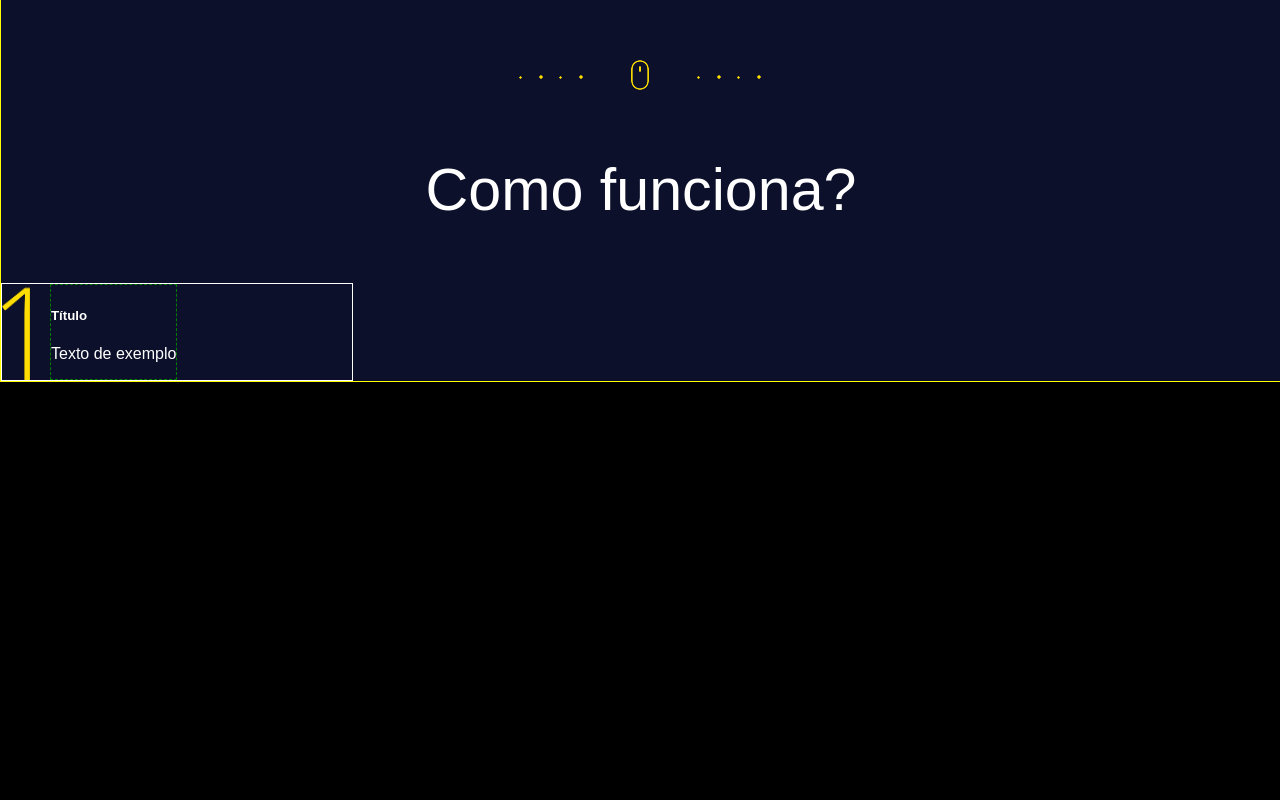
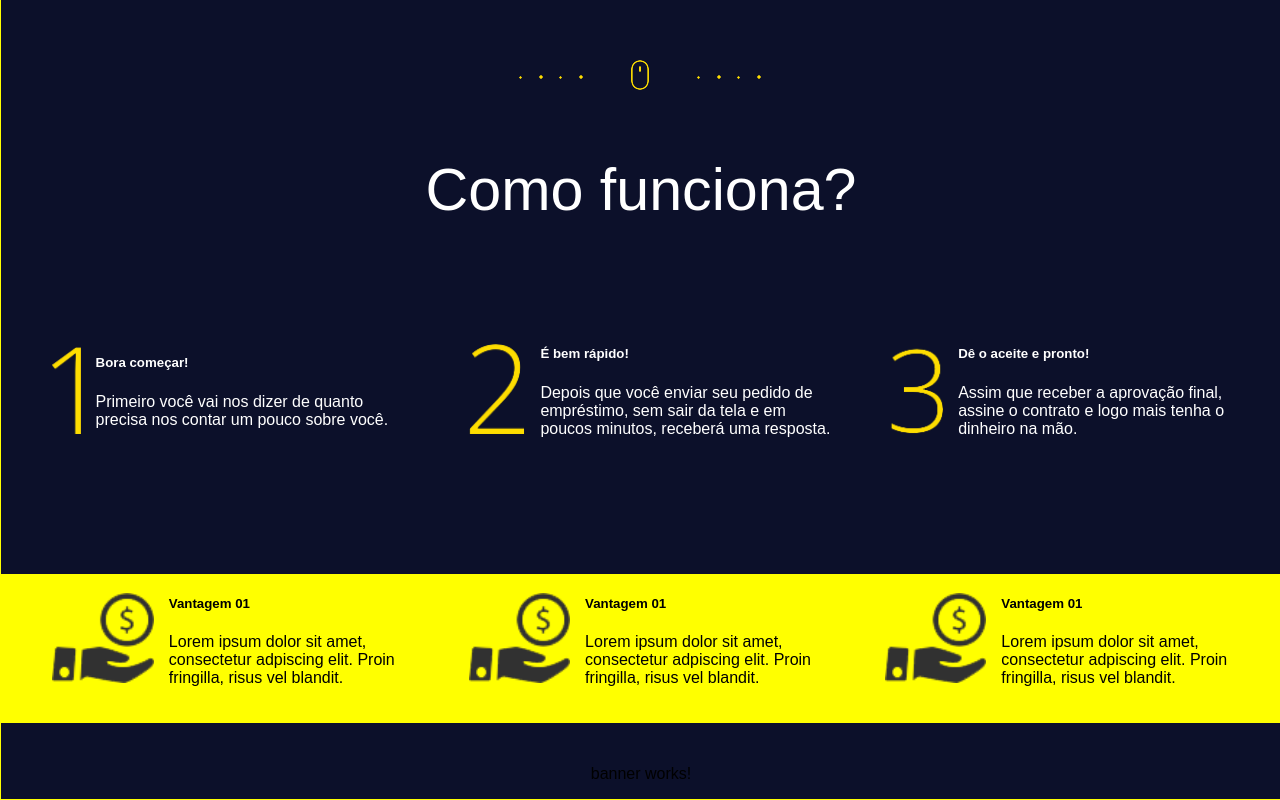
Before and after one commit to andreliusquasar/avivatec, an Angular app: page / in a window 1280 px wide. Shown: the part 880-1680 px from the top of the page. Before the commit the page ends 1262 px from the top, so only its background shows below. Built offline with nearby package versions, Linux system fonts and the light colour scheme.

Commit message:
Ajustando style dinâmico e criação de banner-component

```diff
--- a/src/app/app.module.ts
+++ b/src/app/app.module.ts
@@ -5,6 +5,7 @@ import { CadastroComponent } from './home/cadastro/cadastro.component';
 import { CardInformativoComponent } from './home/card-informativo/card-informativo.component';
 import { EmprestimoComponent } from './home/emprestimo/emprestimo.component';
 import { HomeComponent } from './home/home.component';
+import { BannerComponent } from './home/banner/banner.component';
 
 
 @NgModule({
@@ -13,7 +14,8 @@ import { HomeComponent } from './home/home.component';
     HomeComponent,
     EmprestimoComponent,
     CadastroComponent,
-    CardInformativoComponent
+    CardInformativoComponent,
+    BannerComponent
   ],
   imports: [
     BrowserModule
--- /dev/null
+++ b/src/app/home/banner/banner.component.html
@@ -0,0 +1,3 @@
+<p>
+  banner works!
+</p>
--- /dev/null
+++ b/src/app/home/banner/banner.component.ts
@@ -0,0 +1,15 @@
+import { Component, OnInit } from '@angular/core';
+
+@Component({
+  selector: 'app-banner',
+  templateUrl: './banner.component.html',
+  styleUrls: ['./banner.component.scss']
+})
+export class BannerComponent implements OnInit {
+
+  constructor() { }
+
+  ngOnInit() {
+  }
+
+}
--- a/src/app/home/card-informativo/card-informativo.component.html
+++ b/src/app/home/card-informativo/card-informativo.component.html
@@ -1,7 +1,9 @@
-<div class="card-informativo">
-  <img [src]="card.imagem" alt="">
-  <div>
-    <h5>{{card.titulo}}</h5>
-    <p>{{card.texto}}</p>
+<div class="card-informativo" [ngStyle]="{'background-color': cor}">
+  <div *ngFor="let info of card">
+    <img [src]="info.imagem" alt="">
+    <div [ngClass]="{'texto-branco': info.corTexto == 'branco', 'texto-black': info.corTexto == 'black'}">
+      <h5>{{info.titulo}}</h5>
+      <p>{{info.texto}}</p>
+    </div>
   </div>
 </div>
--- a/src/app/home/card-informativo/card-informativo.component.scss
+++ b/src/app/home/card-informativo/card-informativo.component.scss
@@ -1,13 +1,33 @@
 .card-informativo {
     display: flex;
     flex-direction: row;
-    border: 1px solid #fff;
-    width: 350px;
-    color: #fff;
+    flex-wrap: wrap;
+    justify-content: space-evenly;
 
-    div {
-        border: 1px dashed green;
-        text-align: left;
-        margin-left: 20px;
+    img {
+        height: 90px;
     }
+
+    & > div {
+            display: flex;
+            flex-direction: row;
+            width: 365px;
+            text-align: left;
+            margin-left: 20px;
+            align-items: center;
+            margin-bottom: 20px;
+
+            img {
+                margin-right: 15px;
+            }
+    }
+
+    .texto-branco {
+        color: #fff;
+    }
+
+    .texto-black {
+        color: #000;
+    }
+
 }
--- a/src/app/home/card-informativo/card-informativo.component.ts
+++ b/src/app/home/card-informativo/card-informativo.component.ts
@@ -1,4 +1,4 @@
-import { Component, OnInit } from '@angular/core';
+import { Component, Input, OnInit } from '@angular/core';
 import { CardModel } from './../../model/card-model';
 
 @Component({
@@ -8,17 +8,17 @@ import { CardModel } from './../../model/card-model';
 })
 export class CardInformativoComponent implements OnInit {
 
+  @Input()
   card: CardModel;
+
+  @Input()
+  cor: string;
 
   constructor() { }
 
   ngOnInit() {
-    this.card = {
-      imagem: '../../assets/img/img-1.png',
-      titulo: 'Título',
-      texto: 'Texto de exemplo'
-    };
-    console.log(this.card);
+
+    console.log(this.card, this.cor);
   }
 
 }
--- a/src/app/home/home.component.html
+++ b/src/app/home/home.component.html
@@ -7,6 +7,7 @@
     <img src="../../assets/img/close.png" alt="">
   </div>
 
+  <section>
     <div class="menu">
       <img src="../../assets/img/logotipo.png" alt="" class="">
       <div class="item-menu">
@@ -19,18 +20,31 @@
         </div>
       </div>
     </div>
+  </section>
 
   <div class="texto">
     <p>Empréstimo<span>online</span></p>
     <p>Faça seu pedido realizando a simulação e bora resolver suas finanças!</p>
   </div>
 
+  <section>
     <app-emprestimo></app-emprestimo>
+  </section>
 
   <div class="funcionamento">
     <p>Como funciona?</p>
   </div>
 
-  <app-card-informativo></app-card-informativo>
+  <section class="card-superior">
+    <app-card-informativo [card]="cardSuperior"></app-card-informativo>
+  </section>
+
+  <section class="card-inferior">
+    <app-card-informativo [card]="cardInferior" [cor]="'yellow'"></app-card-informativo>
+  </section>
+
+  <section>
+    <app-banner></app-banner>
+  </section>
 
 </div>
--- a/src/app/home/home.component.scss
+++ b/src/app/home/home.component.scss
@@ -5,7 +5,6 @@
     border: 1px solid yellow;
     width: 100%;
     text-align: center;
-
 
     .aviso {
         width: 100%;
@@ -17,7 +16,6 @@
         color: #FFFFFF;
         align-items: center;
         font-size: 1rem;
-
 
         img {
             width: 25px;
@@ -88,6 +86,16 @@
     .funcionamento {
          font-size: 3.7rem;
          color: #fff;
+         margin-bottom: 100px;
+    }
+
+    .card-superior {
+        margin-bottom: 100px;
+    }
+
+    .card-inferior {
+        height: 175px;
+
     }
 
 }
--- a/src/app/home/home.component.ts
+++ b/src/app/home/home.component.ts
@@ -1,4 +1,5 @@
 import { Component, OnInit } from '@angular/core';
+import { CardModel } from './../model/card-model';
 
 @Component({
   selector: 'app-home',
@@ -7,9 +8,61 @@ import { Component, OnInit } from '@angular/core';
 })
 export class HomeComponent implements OnInit {
 
+  cardSuperior: CardModel[];
+
+  cardInferior: CardModel[];
+
   constructor() { }
 
   ngOnInit() {
+    this.cardSuperior = this.getInfoCardSuperior();
+    this.cardInferior = this.getInfoCardInferior();
+  }
+
+  private getInfoCardSuperior() {
+    return [
+      {
+        imagem: '../../assets/img/img-1.png',
+        titulo: 'Bora começar!',
+        texto: 'Primeiro você vai nos dizer de quanto precisa nos contar um pouco sobre você.',
+        corTexto: 'branco'
+      },
+      {
+        imagem: '../../assets/img/img-2.png',
+        titulo: 'É bem rápido!',
+        texto: 'Depois que você enviar seu pedido de empréstimo, sem sair da tela e em poucos minutos, receberá uma resposta.',
+        corTexto: 'branco'
+      },
+      {
+        imagem: '../../assets/img/img-3.png',
+        titulo: 'Dê o aceite e pronto!',
+        texto: 'Assim que receber a aprovação final, assine o contrato e logo mais tenha o dinheiro na mão.',
+        corTexto: 'branco'
+      }
+    ];
+  }
+
+  private getInfoCardInferior() {
+    return [
+      {
+        imagem: '../../assets/img/img-valor.png',
+        titulo: 'Vantagem 01',
+        texto: 'Lorem ipsum dolor sit amet, consectetur adpiscing elit. Proin fringilla, risus vel blandit.',
+        corTexto: 'black'
+      },
+      {
+        imagem: '../../assets/img/img-valor.png',
+        titulo: 'Vantagem 01',
+        texto: 'Lorem ipsum dolor sit amet, consectetur adpiscing elit. Proin fringilla, risus vel blandit.',
+        corTexto: 'black'
+      },
+      {
+        imagem: '../../assets/img/img-valor.png',
+        titulo: 'Vantagem 01',
+        texto: 'Lorem ipsum dolor sit amet, consectetur adpiscing elit. Proin fringilla, risus vel blandit.',
+        corTexto: 'black'
+      }
+    ];
   }
 
 }
--- a/src/app/model/card-model.ts
+++ b/src/app/model/card-model.ts
@@ -5,4 +5,6 @@ export interface CardModel {
     titulo: string;
 
     texto: string;
+
+    corTexto: string;
 }
```
Also changed, not shown: src/app/home/banner/banner.component.scss (added), src/assets/img/img-valor.png (added). Lines whose indentation alone changed are shown as unchanged.
